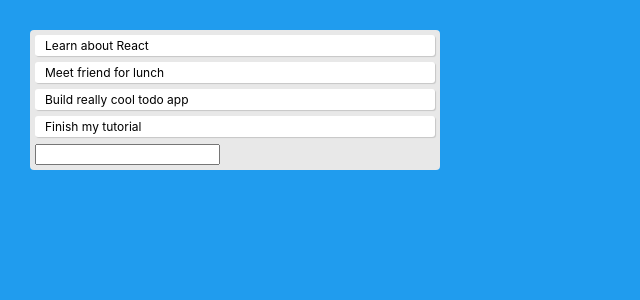
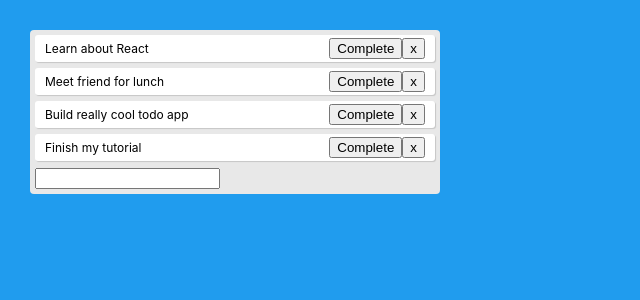
Before and after one commit to RPatterson1/Todo-Site, a React (Create React App) app: page / in a window 1280 px wide. Shown: the top 300 px of the page, without its empty margins (0-640 px from the left). Built offline with nearby package versions, Linux system fonts and the light colour scheme.

Commit message:
Tutorial Completed - Can Add, Remove, Check off Tasks

```diff
--- a/src/App.js
+++ b/src/App.js
@@ -1,9 +1,22 @@
 import React, { useState } from "react";
 import "./App.css";
-import logo from './logo.svg';
-import './App.css';
+//import logo from './logo.svg';
 
-const Todo = ({ todo }) => <div className="todo">{todo.text}</div>;
+function Todo({ todo, index, completeTodo, removeTodo }) {
+  return (
+    <div
+      className="todo"
+      style={{ textDecoration: todo.isCompleted ? "line-through" : "" }}
+    >
+      {todo.text}
+
+      <div>
+        <button onClick={() => completeTodo(index)}>Complete</button>
+        <button onClick={() => removeTodo(index)}>x</button>
+      </div>
+    </div>
+  );
+}
 
 function TodoForm ( {addTodo }) {
 const [value, setValue] = useState("");
@@ -50,8 +63,20 @@
     }
   ]);
 
+  const completeTodo = index => {
+    const newTodos = [...todos];
+    newTodos[index].isCompleted = true;
+    setTodos(newTodos);
+  };
+
   const addTodo = text => {
     const newTodos = [...todos, { text }];
+    setTodos(newTodos);
+  };
+
+  const removeTodo = index => {
+    const newTodos = [...todos];
+    newTodos.splice(index, 1);
     setTodos(newTodos);
   };
 
@@ -64,6 +89,8 @@
             key={index}
             index={index}
             todo={todo}
+            completeTodo={completeTodo}
+            removeTodo={removeTodo}
           />
         ))}
         <TodoForm addTodo={addTodo} />
```
